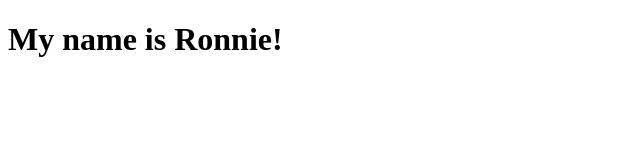
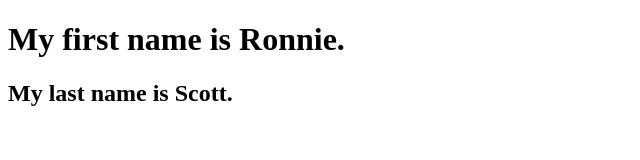
Before and after one commit to rdscott910/git-fun, a plain HTML site: page index.html in a window 1280 px wide. Shown: the whole page, without its empty margins (0-640 px from the left). Drawn offline with Linux system fonts and the light colour scheme.

Commit message:
added my last name

```diff
--- a/index.html
+++ b/index.html
@@ -5,6 +5,7 @@
     <title></title>
   </head>
   <body>
-    <h1>My name is Ronnie!</h1>
+    <h1>My first name is Ronnie.</h1>
+    <h2>My last name is Scott.</h2>
   </body>
 </html>
```
